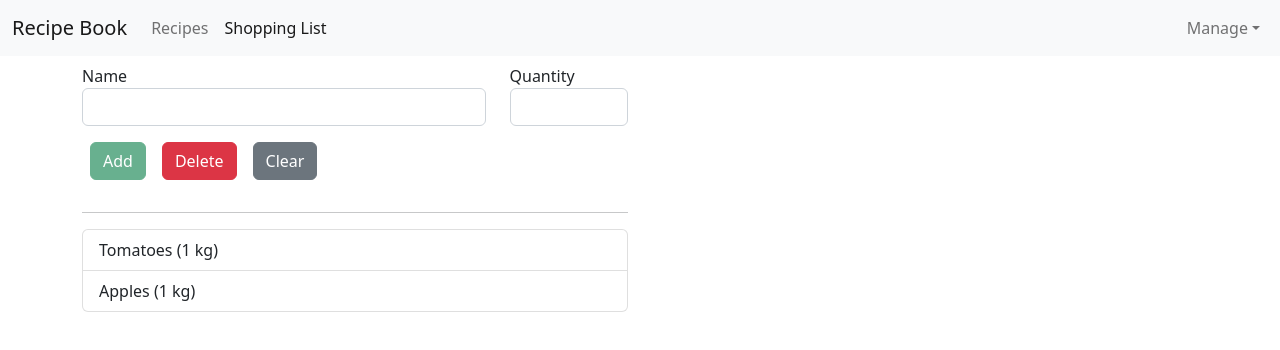
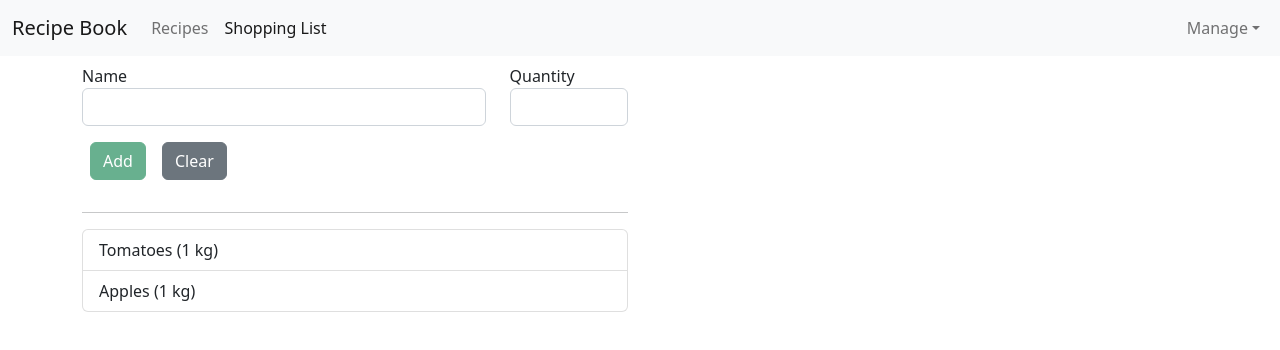
Before and after one commit to payal033/recipe-book-app, an Angular app: page /shopping-list in a window 1280 px wide. Shown: the top 350 px of the page. Built offline with nearby package versions, Linux system fonts and the light colour scheme.

Commit message:
delete ingredient functionality

```diff
--- a/src/app/shopping-list/shopping-edit/shopping-edit.component.html
+++ b/src/app/shopping-list/shopping-edit/shopping-edit.component.html
@@ -13,7 +13,7 @@
     <div class="row">
       <div class="col-md-12 my-3">
         <button class="btn btn-success mx-2" type="submit" [disabled]="!shoppingForm.valid">{{ editMode ? 'Update' : 'Add' }}</button>
-        <button class="btn btn-danger mx-2" type="button">Delete</button>
+        <button class="btn btn-danger mx-2" type="button" (click)="onDelete()" *ngIf="editMode">Delete</button>
         <button class="btn btn-secondary mx-2" type="button" (click)="onClear()">Clear</button>
       </div>
     </div>
--- a/src/app/shopping-list/shopping-edit/shopping-edit.component.ts
+++ b/src/app/shopping-list/shopping-edit/shopping-edit.component.ts
@@ -57,6 +57,11 @@
     this.editMode = false;
   }
 
+  onDelete() {
+    this.shoppingListService.deleteIngredient(this.editItemIndex);
+    this.onClear();
+  }
+
   ngOnDestroy(): void {
     this.subscription.unsubscribe();
   }
--- a/src/app/shopping-list/shopping-list.service.ts
+++ b/src/app/shopping-list/shopping-list.service.ts
@@ -38,4 +38,9 @@
     this.ingredients[index] = newIngredient;
     this.ingredientsChanged.next(this.ingredients.slice());
   }
+
+  deleteIngredient(index: number) {
+    this.ingredients.splice(index, 1);
+    this.ingredientsChanged.next(this.ingredients.slice());
+  }
 }
```
